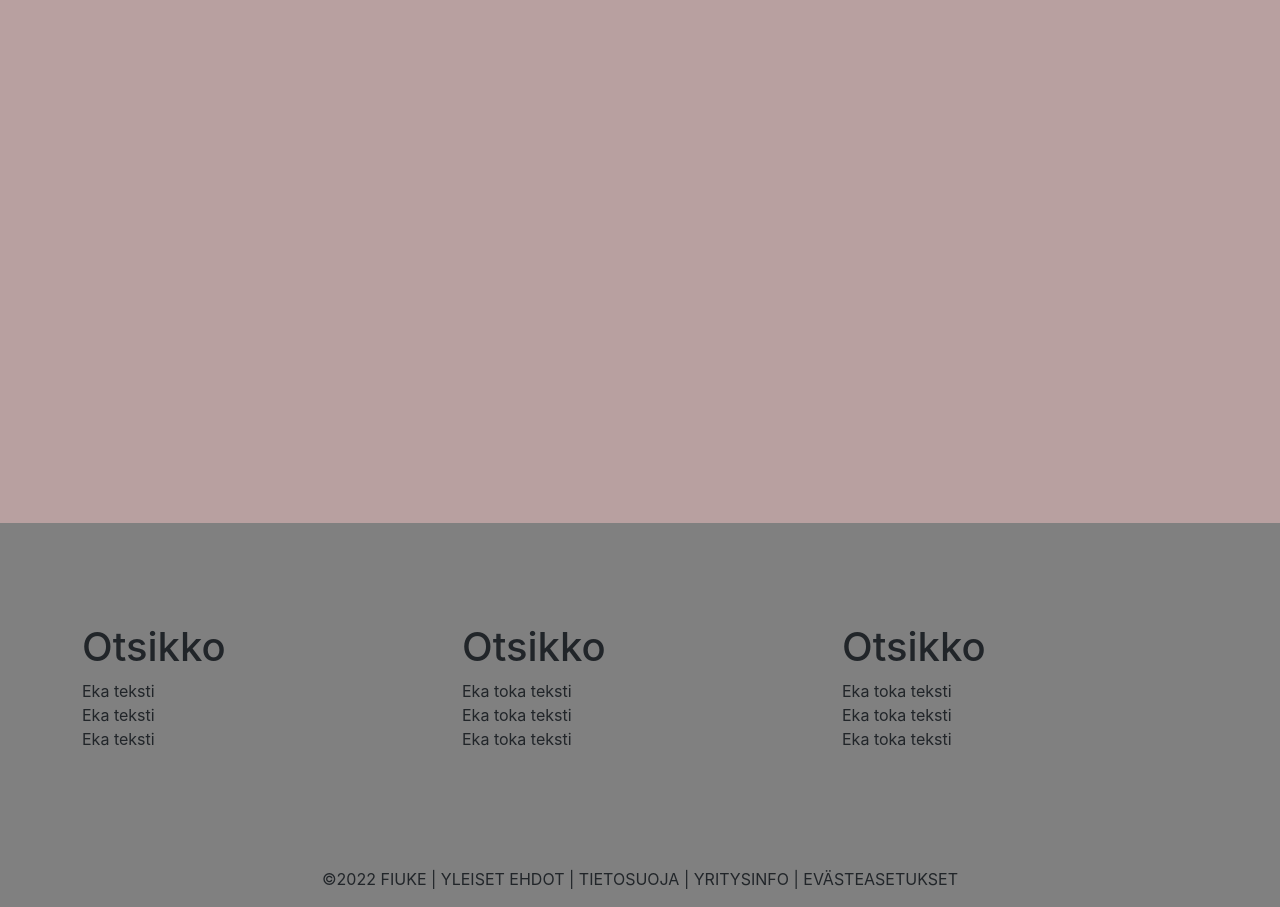
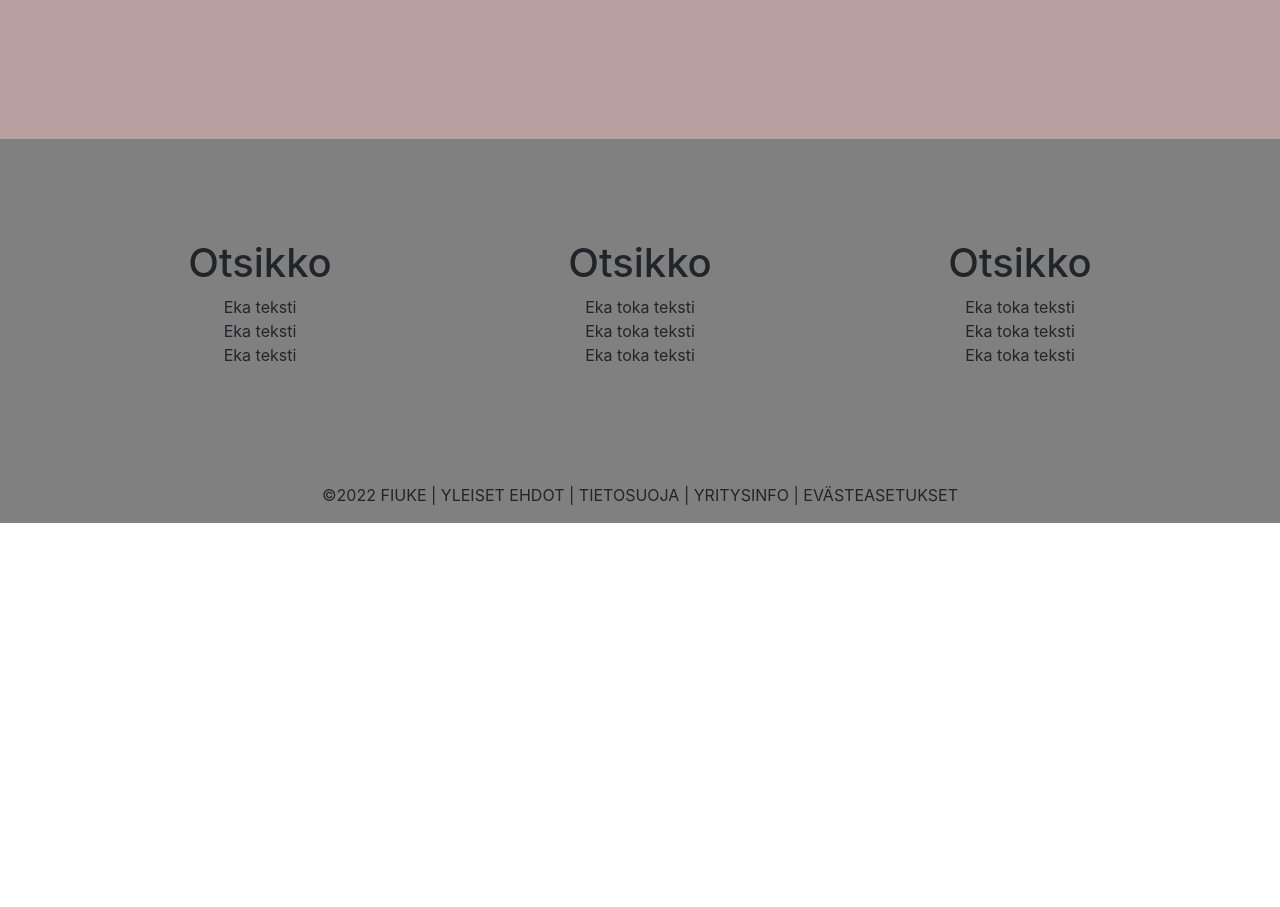
Before and after one commit to tuomsa/Verkkokauppa, a React (Create React App) app: page / in a window 1280 px wide. Shown: the part 2460-3367 px from the top of the page. After the commit the page ends 2983 px from the top, so only its background shows below. Built offline with nearby package versions, Linux system fonts and the light colour scheme.

Commit message:
footerin parantelu

```diff
--- a/src/components/footer.css
+++ b/src/components/footer.css
@@ -1,12 +1,17 @@
 .main-footer {
+    position:absolute;
     bottom: 0;
     width: 100%;
     background-color: grey;
     padding-top: 100px;
 
+
+}
+.up {
+    position: relative;
 }
 .col{
-    text-align: justify;
+    text-align: center;
 
 }
 
--- a/src/components/footer.js
+++ b/src/components/footer.js
@@ -6,6 +6,7 @@ import "./footer.css"
 
 export default function Footer() {
     return (
+        <div className="up">
 <div className="main-footer">
     <div className="container">
         <div className="row">
@@ -50,5 +51,6 @@ export default function Footer() {
 
 
   </div>
+  </div>
     )
   }
```
